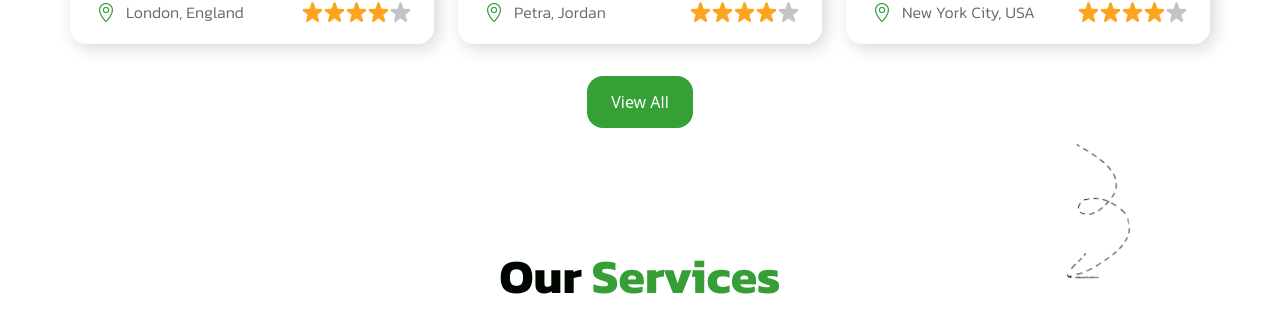
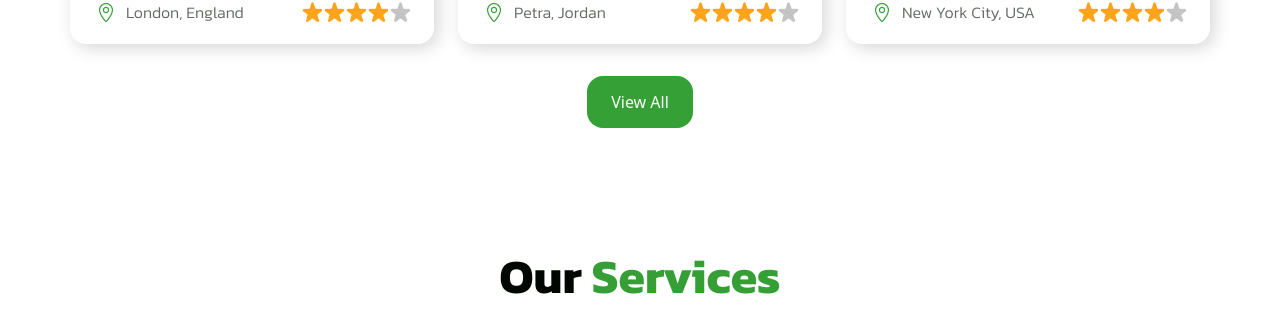
Before and after one commit to David-saini/Horizons, a React (Create React App) app: page / in a window 1280 px wide. Shown: the part 1888-2221 px from the top of the page. Built offline with nearby package versions, Linux system fonts and the light colour scheme.

Commit message:
text capital

```diff
--- a/src/components/OurService.jsx
+++ b/src/components/OurService.jsx
@@ -42,7 +42,8 @@ const OurService = () => {
             <div className='max-w-[1440px] mx-auto relative'>
                 <button className="absolute top-[50%] left-[5%] z-[10] xl:block hidden" onClick={prevarrow}><SliderPrevbtn /></button>
                 <button className="absolute top-[50%] right-[5%] z-[10] xl:block hidden" onClick={nextarrow}><SliderNextbtn /></button>
-                <img className="max-w-[80px] max-h-[80px] sm:max-w-[110px] sm:max-h-[115px] xl:max-w-[131px] xl:max-h-[135px] top-[-15%] md:top-[-30%] lg:top-[-40%] right-[5%] xl:right-[12%] absolute right_vector" src={RightVector} alt="RightVector" />
+                {/* <img className="max-w-[80px] max-h-[80px] sm:max-w-[110px] sm:max-h-[115px] xl:max-w-[131px] xl:max-h-[135px] top-[-15%] md:top-[-30%] lg:top-[-40%] right-[5%] xl:right-[12%] absolute right_vector" src={RightVector} alt="RightVector" /> */}
+                {/* <img className="max-w-[80px] max-h-[80px] sm:max-w-[110px] sm:max-h-[115px] xl:max-w-[131px] xl:max-h-[135px] top-[-15%] md:top-[-30%] lg:top-[-40%] right-[5%] xl:right-[12%] absolute right_vector" src={RightVector} alt="RightVector" /> */}
                 <div className='max-w-[1164px] mx-auto md:px-3 px-5'>
 
                     <Swiper
```
Also changed, not shown: 1 other file (tests, documents, lock files or other folders).
